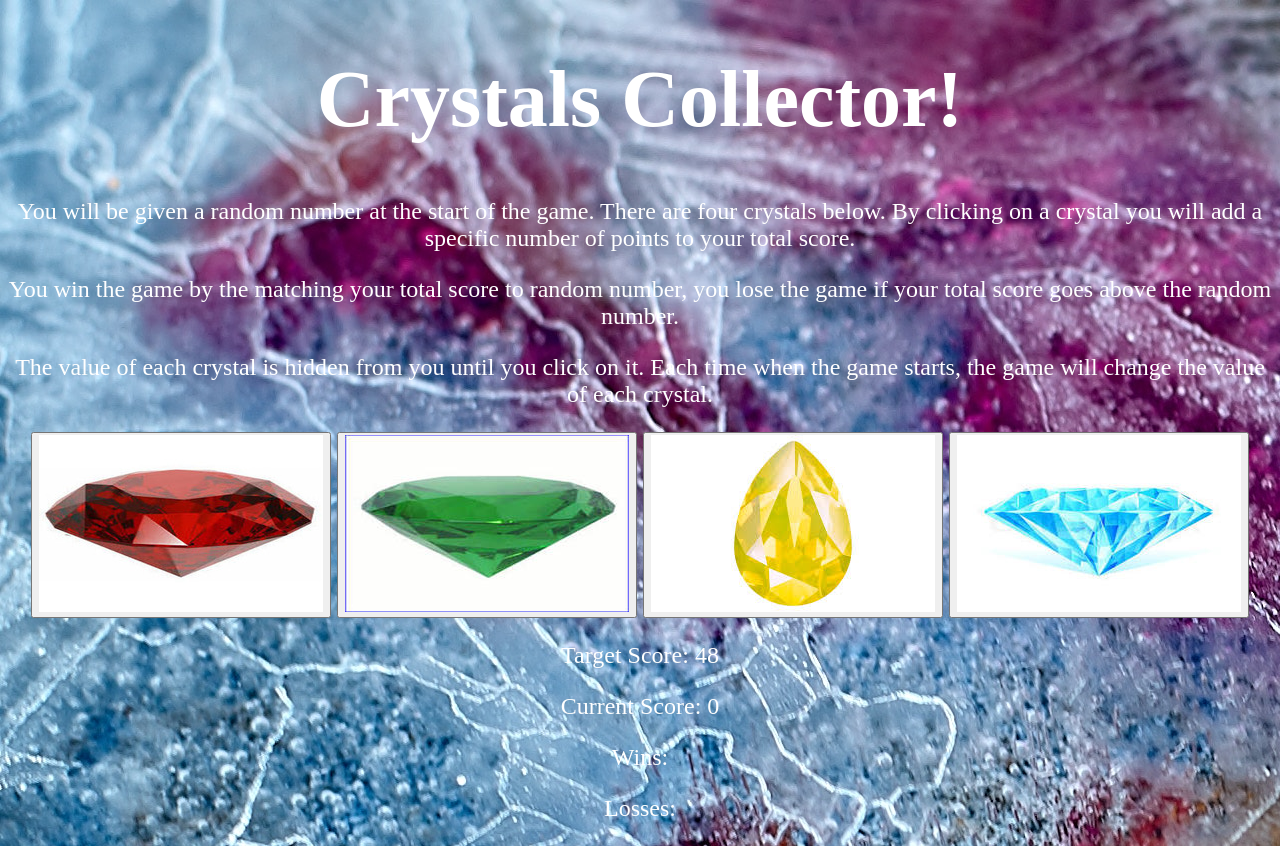
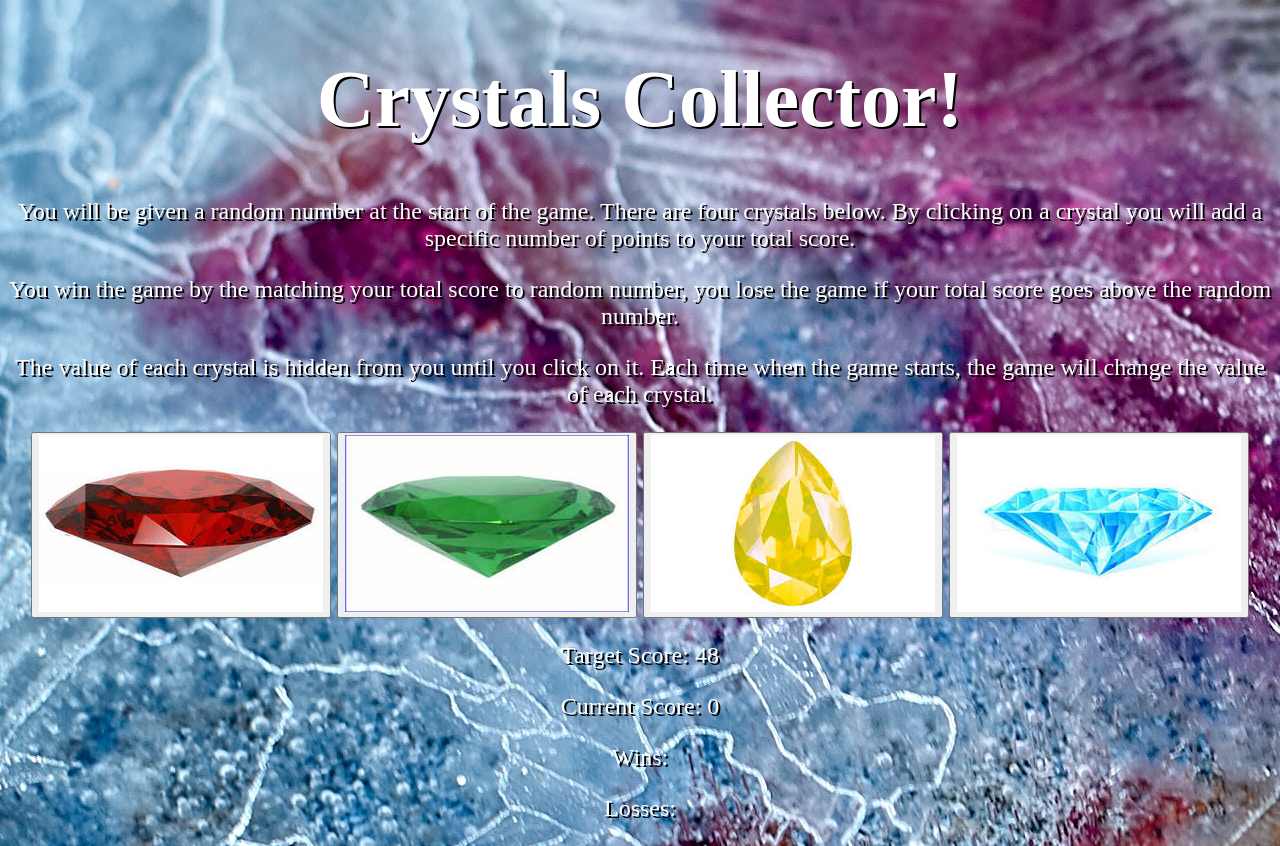
Before and after one commit to Kcerezo/unit-4-game, a plain HTML site: page index.html in a window 1280 px wide. Drawn offline with nearby package versions, Linux system fonts and the light colour scheme.

Commit message:
one change

```diff
--- a/assets/css/style.css
+++ b/assets/css/style.css
@@ -4,7 +4,7 @@
     color: white;
     font: bold;
     font-size: x-large;
-    text-shadow: .5em;
+    text-shadow: 2px 2px black;
 
 }
 
@@ -13,5 +13,5 @@ h1{
     color: white;
     font: bold;
     font-size: 80px;
-
+    text-shadow: 2px 2px black;
 }
```
